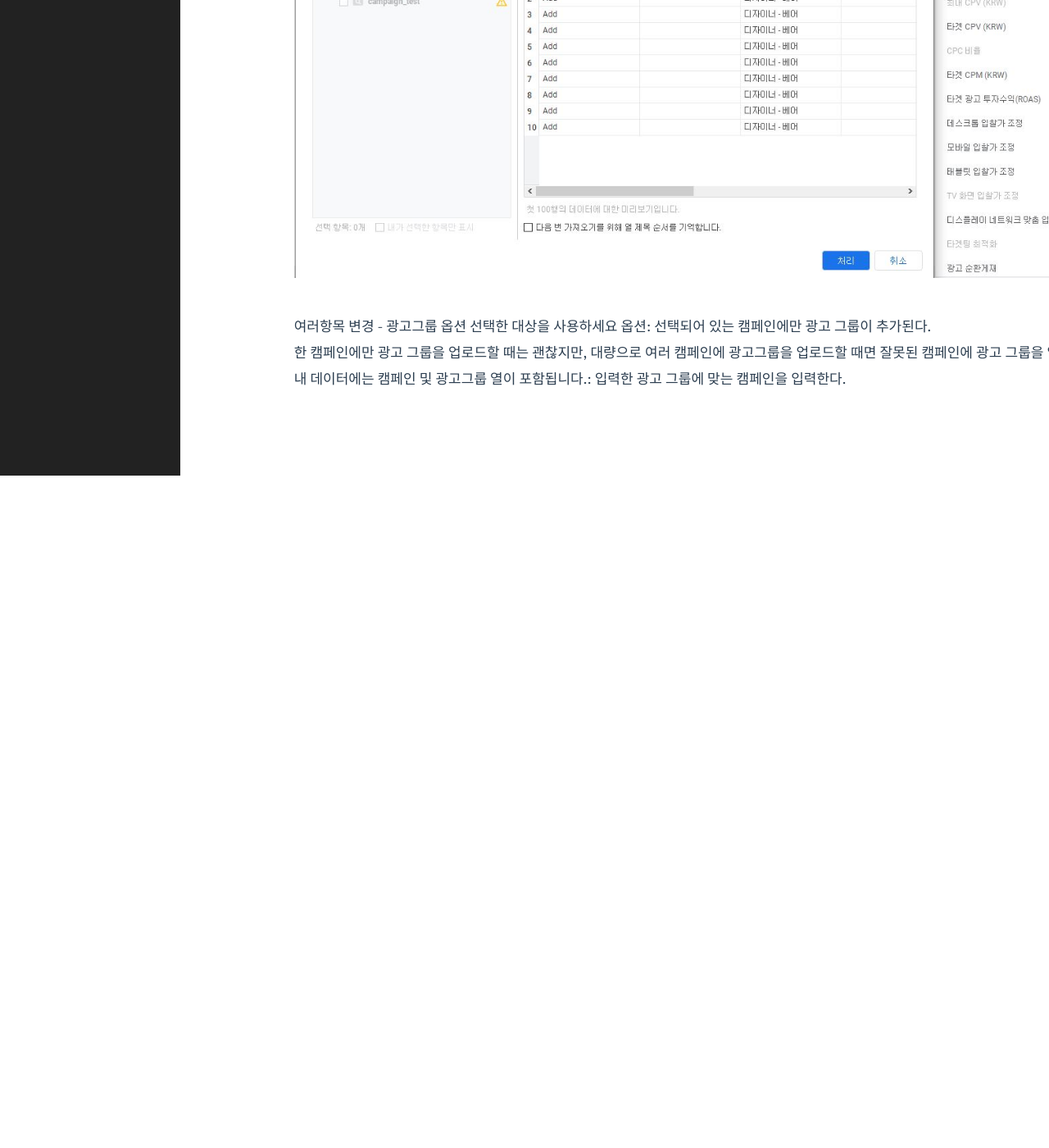
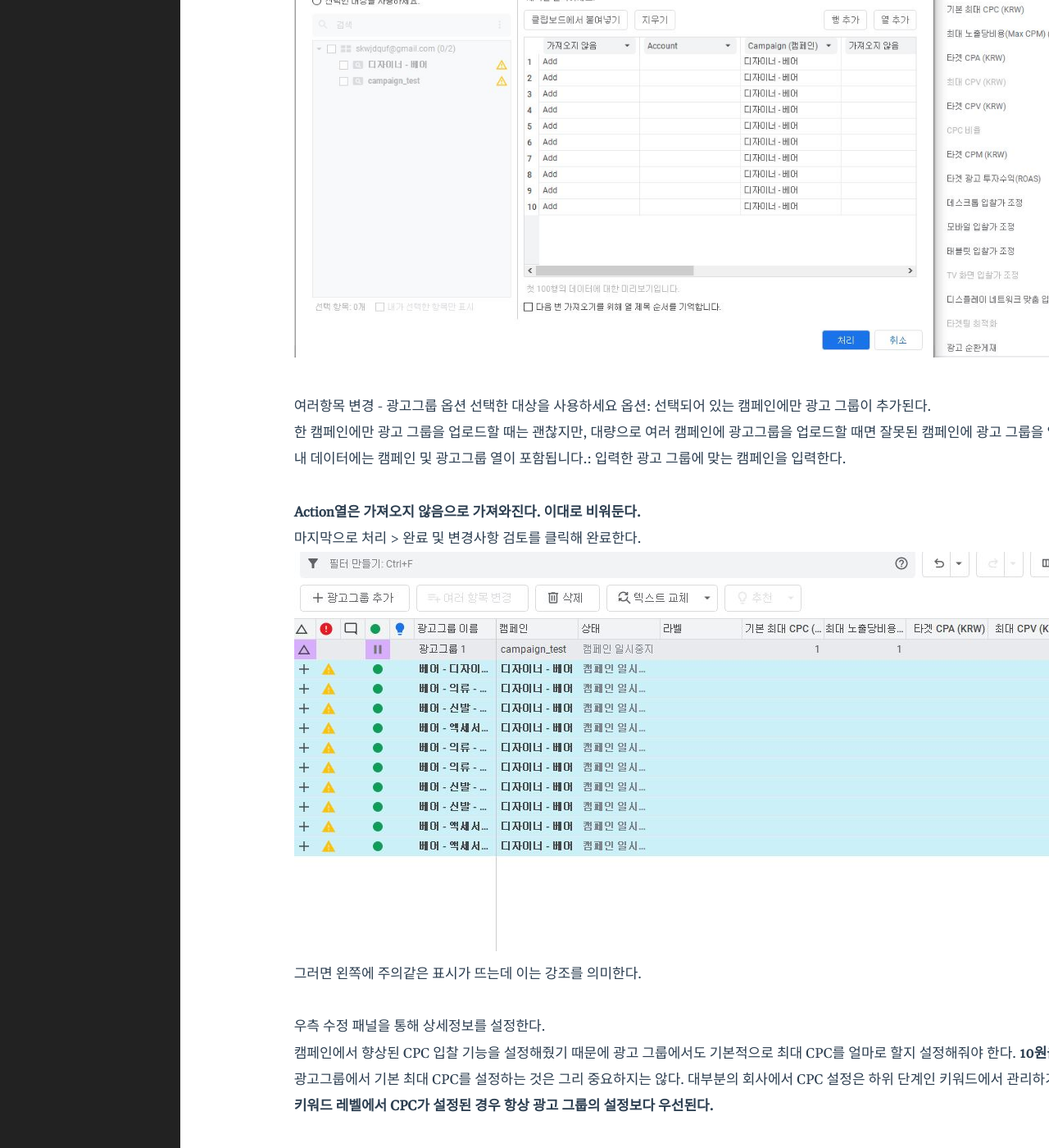
Before and after one commit to shina1221/shina1221.github.io, a Jekyll site: the page built from _posts/도서/마케팅/2024-06-27-퍼포먼스 마케팅 첫걸음06-4.markdown, in a window 1280 px wide and 1400 px high, scrolled down 2362 px. Shown: the whole window at 82% size. Built offline with Jekyll 4.4.1, drawn with Linux system fonts in a browser that asks for light colours; before the commit the page ends 2942 px from its top, so only the background shows below that.

Commit message:
Update 2024-06-27-퍼포먼스 마케팅 첫걸음06-4.markdown

````diff
--- a/_posts/도서/마케팅/2024-06-27-퍼포먼스 마케팅 첫걸음06-4.markdown
+++ b/_posts/도서/마케팅/2024-06-27-퍼포먼스 마케팅 첫걸음06-4.markdown
@@ -12,6 +12,7 @@ category: Marketing
 광고그룹: 캠페인에 속하는 하위그룹이다.
 캠페인을 디자이너 단위로 생성했을 경우 광고그룹은 베어라는 디자이너 아래에 속해있는 카테고리로 구성하는 것이 좋다.
 <br>
+
 ```
 #베어(디자이너) 카테고리 구조
 
@@ -24,15 +25,15 @@ category: Marketing
      티셔츠              청바지              샌들               운동화               모자                     가방
 베어 우피 티셔츠     베어 워키 청바지   베어 해피 샌들    베어 트리트 운동화   베어 소시지 모자         베어 드링킹 가방
 ```
+
 광고 그룹은 안에 속해 있는 키워드와 광고를 함께 묶어 관리와 퍼포먼스 분석이 용이하게 만들기 위해 생성한다.
 메인 카테고리 3가지로만 광고 그룹을 생성하고, 메인 카테고리, 서브 카테고리 각각 광고 그룹을 생성한다.
 서브 카테고리를 메인 카테고리 안에 포함시키는 것은 서브 카테고리의 퍼포먼스를 확인할 때 필터링이 어려워진다.
 베어 디자이너 이름과 관련된 키워드도 타겟팅하기 위해 "베어-디자이너-일반" 광고 그룹도 추가한다.
-
-
-
+<br>
 캠페인 이름 구조로 캠페인의 이름을 통힐한 것처럼 광고 그룹도 공통된 이름 구조를 가지고 있어야 한다.
 현재 메인 카테고리들은 서브 카테고리가 없으므로 세번째 구조를 "일반"이라는 값으로 설정한다.
+
 ```
 #베어 광고 그룹 구조
 
@@ -45,6 +46,7 @@ category: Marketing
  일반             일반             일반             일반             티셔츠           청바지           샌들             운동화           모자             가방
 
 ```
+
 광고 그룹을 만들기 위해 엑셀 템플릿을 열어 위의 예시 광고 그룹들을 업로드하기 위한 데이터를 입력한다.
 Create Ad Group(s) 파일에서 작업한다.
 ![광고그룹 만들기 데이터](https://github.com/shina1221/shina1221.github.io/blob/c2081c7b2349712d73394ddd34f6e6ceab406380/_posts/%EB%8F%84%EC%84%9C/%EB%A7%88%EC%BC%80%ED%8C%85/img/%EA%B4%91%EA%B3%A0%EA%B7%B8%EB%A3%B9%20%EB%A7%8C%EB%93%A4%EA%B8%B0%20%EB%8D%B0%EC%9D%B4%ED%84%B0.JPG)
@@ -65,3 +67,13 @@ Create Ad Group(s) 파일에서 작업한다.
 선택한 대상을 사용하세요 옵션: 선택되어 있는 캠페인에만 광고 그룹이 추가된다.
 한 캠페인에만 광고 그룹을 업로드할 때는 괜찮지만, 대량으로 여러 캠페인에 광고그룹을 업로드할 때면 잘못된 캠페인에 광고 그룹을 업로드하게 될 수도 있으므로 주의한다.
 내 데이터에는 캠페인 및 광고그룹 열이 포함됩니다.: 입력한 광고 그룹에 맞는 캠페인을 입력한다.
+<br>
+**Action열은 가져오지 않음으로 가져와진다. 이대로 비워둔다.**
+마지막으로 처리 > 완료 및 변경사항 검토를 클릭해 완료한다.
+![변경사항 완료](https://github.com/shina1221/shina1221.github.io/blob/1beb83182717b7d0af8b241f4f71de200f8f942b/_posts/%EB%8F%84%EC%84%9C/%EB%A7%88%EC%BC%80%ED%8C%85/img/%EA%B4%91%EA%B3%A0%EA%B7%B8%EB%A3%B9%20%EB%A7%8C%EB%93%A4%EA%B8%B0%20%EB%B3%80%EA%B2%BD%EC%82%AC%ED%95%AD%20%EC%99%84%EB%A3%8C.JPG)
+그러면 왼쪽에 주의같은 표시가 뜨는데 이는 강조를 의미한다.
+<br>
+우측 수정 패널을 통해 상세정보를 설정한다.
+캠페인에서 향상된 CPC 입찰 기능을 설정해줬기 때문에 광고 그룹에서도 기본적으로 최대 CPC를 얼마로 할지 설정해줘야 한다.  **10원을 입력한다.**
+광고그룹에서 기본 최대 CPC를 설정하는 것은 그리 중요하지는 않다. 대부분의 회사에서 CPC 설정은 하위 단계인 키워드에서 관리하기 때문이다.
+**키워드 레벨에서 CPC가 설정된 경우 항상 광고 그룹의 설정보다 우선된다.**
````
